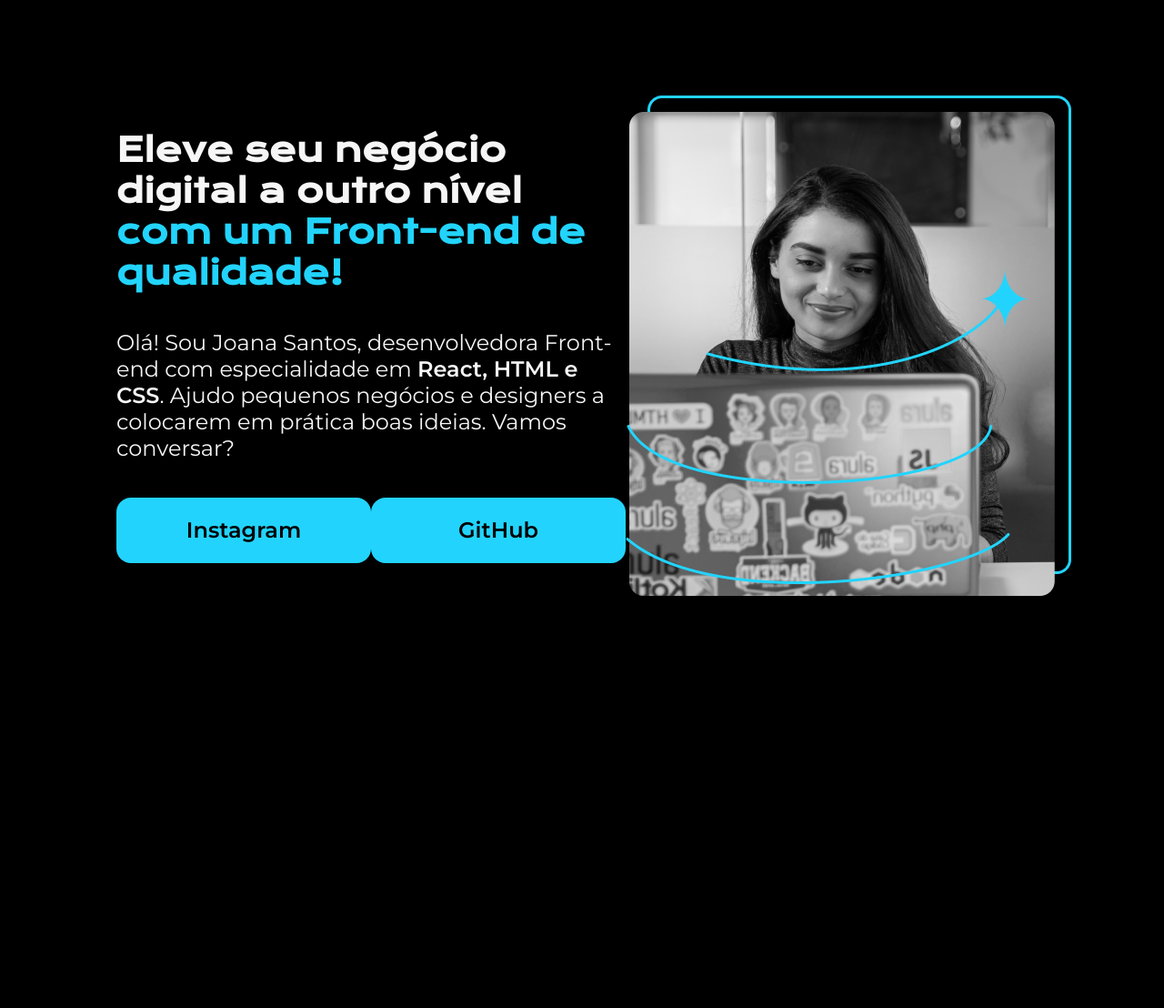
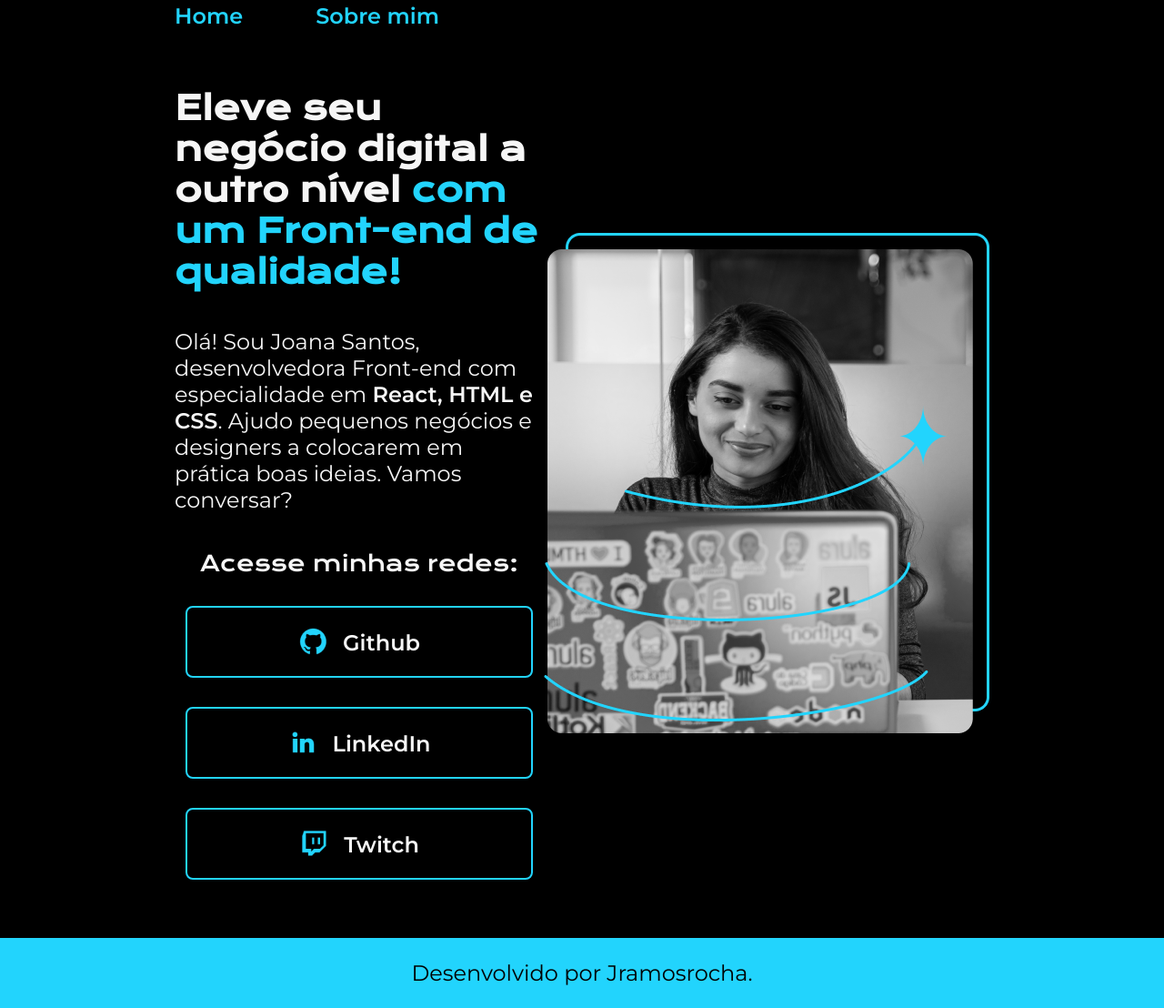
Before and after one commit to JRAMOSROCHA/PORTFOLIO-ALURA, a plain HTML site: page index.html in a window 1280 px wide. Shown: the part 23-1131 px from the top of the page at 91% size. Before the commit the page ends 928 px from the top, so only its background shows below. Drawn offline with nearby package versions, Linux system fonts and the light colour scheme.

Commit message:
UPLOAD PORTFOLIO

```diff
--- a/index.html
+++ b/index.html
@@ -6,10 +6,15 @@
     <meta name="viewport" content="width=device-width, initial-scale=1.0">
     <title>Portfolio</title>
     <link rel="shortcut icon" href="https://www.alura.com.br/assets/favicon.1720710817.ico" type="image/x-icon">
-    <link rel="stylesheet" href="style.css">
+    <link rel="stylesheet" href="./styles/style.css">
 </head>
 <body>
-    <header></header>
+    <header class="cabecalho">
+        <nav class="cabecalho__menu">
+            <a class="cabecalho__menu__link" href="index.html">Home</a>
+            <a class="cabecalho__menu__link" href="about.html">Sobre mim</a>
+        </nav>
+    </header>
     <main class="apresentacao">
         <section class="apresentacao__conteudo">
             <h1 class="apresentacao__conteudo__titulo">
@@ -22,12 +27,25 @@
                 colocarem em prática boas ideias. Vamos
                 conversar?</p>
                 <div class="apresentacao__links">
-                    <a class="apresentacao__links__ancoras" href="https://instagram.com/rafaballerini">Instagram</a>
-                    <a class="apresentacao__links__ancoras" href="https://github.com/guilhermeonrails">GitHub</a>
+                    <h2 class="apresentacao__links__subtitulo">Acesse minhas redes:</h2>
+                    <a  class="apresentacao__links__link" href="https://github.com/rafaballerini">
+                        <img src="./assets/github.png">
+                        Github
+                    </a>
+                    <a  class="apresentacao__links__link" href="https://linkedin.com/in/rafaellaballerini">
+                        <img src="./assets/linkedin.png">
+                        LinkedIn
+                    </a>
+                    <a  class="apresentacao__links__link" href="https://twitch.tv/guilimadev">
+                        <img src="./assets/twitch.png">
+                        Twitch
+                    </a>
                 </div>
         </section>
-            <img src="Imagem.png" alt="Foto da Joana Santos programando">
+            <img src="./assets/Imagem.png" alt="Foto da Joana Santos programando">
     </main>
-    <footer></footer>
+    <footer class="rodape">
+        <p>Desenvolvido por Jramosrocha.</p>
+    </footer>
 </body>
 </html>
--- a/style.css
+++ /dev/null
@@ -1,59 +0,0 @@
-@import url('https://fonts.googleapis.com/css2?family=Krona+One&family=Montserrat:wght@400;600&display=swap');
-
-* {
-    margin: 0;
-    padding: 0;
-}
-
-body{
-    height: 100vh;
-    box-sizing: border-box;
-    background-color: #000000;
-    color: #F6F6F6;
-}
-
-.titulo-destaque {
-    color: #22D4FD;
-}
-
-.apresentacao{
-    display: flex;
-    align-items: center;
-    justify-content: space-between;
-    margin: 10%;
-}
-
-.apresentacao__conteudo{
-    width: 615px;
-    display: flex;
-    flex-direction: column;
-    gap: 40px;
-}
-
-.apresentacao__conteudo__titulo{
-    font-size: 36px;
-    font-family: 'Krona One', sans-serif;
-}
-
-.apresentacao__conteudo__texto{
-    font-size: 24px;
-    font-family: 'Montserrat', sans-serif;
-}
-
-.apresentacao__links{
-    display: flex; /* Herda as caracteristicas do pai (apresentacao)*/
-    justify-content: space-between;
-}
-
-.apresentacao__links__ancoras{
-    background-color: #22D4FD;
-    width: 280px;
-    text-align: center;
-    border-radius: 16px;
-    font-size: 24px;
-    font-weight: 600;
-    padding: 21.5px 0;
-    text-decoration: none;
-    color: #000000;
-    font-family: 'Montserrat', sans-serif;
-}
--- /dev/null
+++ b/styles/style.css
@@ -0,0 +1,112 @@
+@import url('https://fonts.googleapis.com/css2?family=Krona+One&family=Montserrat:wght@400;600&display=swap');
+
+:root{
+    --cor-primaria: #000000;
+    --cor-secundaria: #F6F6F6;
+    --cor-terciaria: #22D4FD;
+    --cor-hover: #272727;
+
+    --fonte-primaria: 'Krona One', sans-serif;
+    --font-secundaria: 'Montserrat', sans-serif;
+}
+
+* {
+    margin: 0;
+    padding: 0;
+}
+
+body{
+    box-sizing: border-box;
+    background-color: var(--cor-primaria);
+    color: var(--cor-secundaria);
+}
+
+.cabecalho {
+    padding: 2% 0% 0% 15%;
+}
+
+.cabecalho__menu {
+    display: flex;
+    gap: 80px;
+}
+
+.cabecalho__menu__link{
+    font-family: var(--font-secundaria);
+    font-size: 24px;
+    font-weight: 600;
+    color: var(--cor-terciaria);
+    text-decoration: none;
+}
+
+.titulo-destaque {
+    color: var(--cor-terciaria);
+}
+
+.apresentacao{
+    padding: 5% 15%;
+    display: flex;
+    align-items: center;
+    justify-content: space-between;
+}
+
+.apresentacao__conteudo{
+    width: 615px;
+    display: flex;
+    flex-direction: column;
+    gap: 40px;
+}
+
+.apresentacao__conteudo__titulo{
+    font-size: 36px;
+    font-family: var(--fonte-primaria);
+}
+
+.apresentacao__conteudo__texto{
+    font-size: 24px;
+    font-family: var(--font-secundaria);
+}
+
+.apresentacao__links{
+    display: flex; /* Herda as caracteristicas do pai (apresentacao)*/
+    justify-content: space-between;
+    flex-direction: column;
+    align-items: center;
+    gap: 32px;
+}
+
+.apresentacao__links__link{
+    display: flex;
+    justify-content: center;
+    align-items: flex-end;
+    gap: 16px;
+    border: 2px solid var(--cor-terciaria);
+    width: 378px;
+    text-align: center;
+    border-radius: 8px;
+    font-size: 24px;
+    font-weight: 600;
+    padding: 21.5px 0;
+    text-decoration: none;
+    color: var(--cor-secundaria);
+    font-family: var(--font-secundaria);
+}
+
+.apresentacao__links__subtitulo{
+    font-family: var(--fonte-primaria);
+    font-weight: 400;
+    font-size: 24px;
+}
+
+.apresentacao__links__link:hover {
+    background-color: var(--cor-hover);
+}
+
+.rodape {
+    padding: 24px;
+    color: var(--cor-primaria);
+    background-color: var(--cor-terciaria);
+    text-align: center;
+    font-family: var(--font-secundaria);
+    font-size: 24px;
+    font-weight: 400;
+}
```
Also changed, not shown: about.html (added, +28 -0 lines), assets/Imagem.png (renamed from Imagem.png), assets/github.png (added), assets/instagram.png (added), assets/linkedin.png (added), assets/twitch.png (added), assets/twitter-novo.png (added), assets/twitter.png (added).
